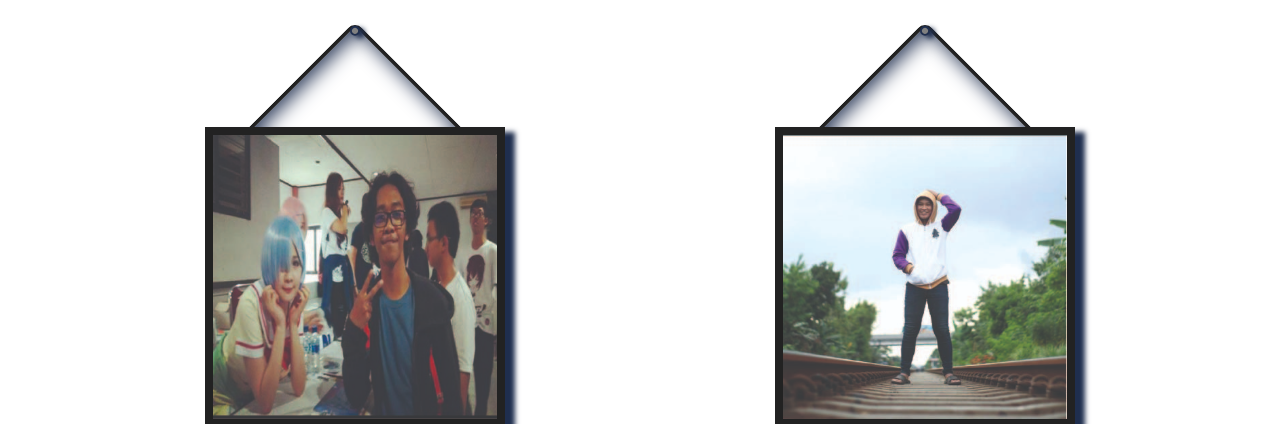
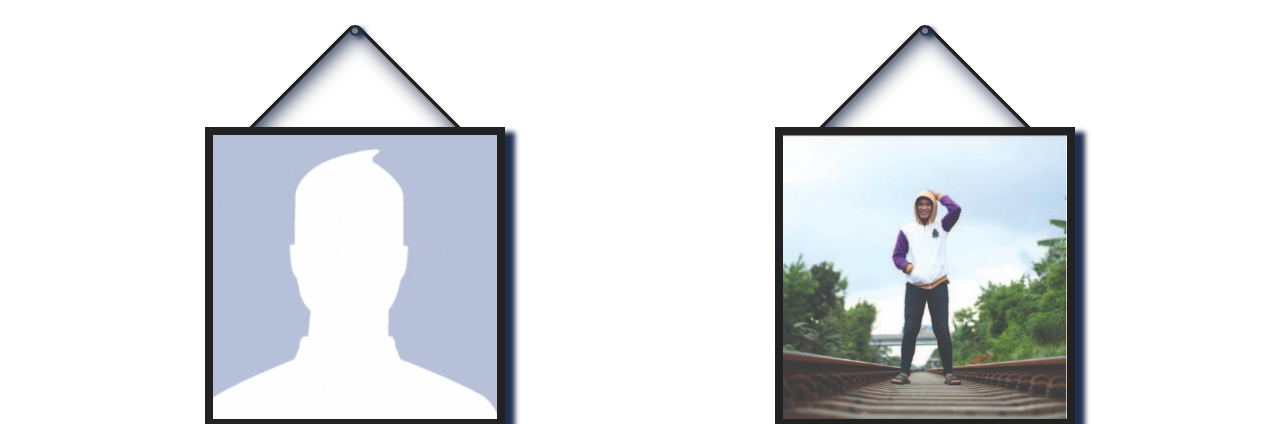
Before and after one commit to evriyanaindrasaputra/indrasap0014.github.io, a plain HTML site: page apaitudonasiku.html in a window 1280 px wide. Shown: the part 2097-2521 px from the top of the page. Drawn offline with Linux system fonts and the light colour scheme.

Commit message:
ganti photo

```diff
--- a/apaitudonasiku.html
+++ b/apaitudonasiku.html
@@ -96,7 +96,7 @@
 	   <div class ="col-md-6">
 	        <div class="rope"><div class="nail"></div></div>
 	        <div class="canvas">
-	            <img src="assets/img/indra.jpg">
+	            <img src="assets/img/7750-fb_avatar_0.jpg">
 	   </div>
 	   </div>
 	   <div class ="col-md-6">
```
